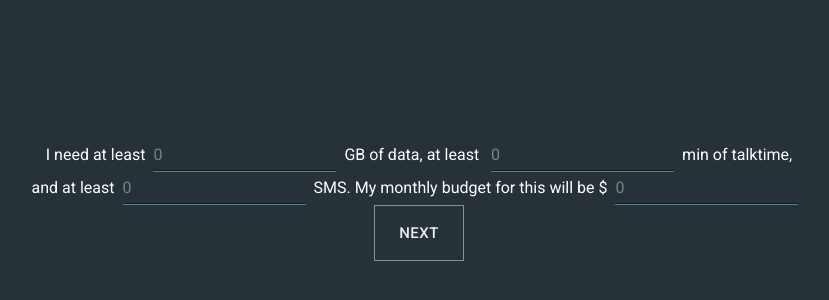
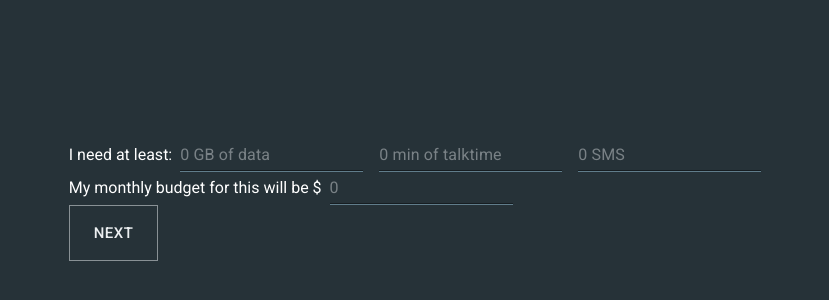
Before and after one commit to keanekwa/sg-mobile-plans, a React (Create React App) app: page /self in a window 1280 px wide. Shown: the part 192-492 px from the top of the page, without its empty margins (221-1050 px from the left). Built offline with nearby package versions, Linux system fonts and the light colour scheme.

Commit message:
Align left, used Container, SelectSelfOptions is the new homepage

```diff
--- a/src/components/SelectSelfOptions.js
+++ b/src/components/SelectSelfOptions.js
@@ -1,6 +1,8 @@
 import React, { useState } from 'react';
 import Button from '@material-ui/core/Button'
-import { Input } from '@material-ui/core';
+import Input from '@material-ui/core/Input';
+import Container from '@material-ui/core/Container';
+import Box from '@material-ui/core/Box';
 import ResultList from './ResultList'
 
 class SelectSelfOptions extends React.Component {
@@ -13,6 +15,7 @@ class SelectSelfOptions extends React.Component {
       price: 0,
       showResultList: false,
     }
+    //change this to redux so that I can use makeStyles
   }
 
   handleClick = () => {
@@ -22,17 +25,21 @@ class SelectSelfOptions extends React.Component {
 
   render () {
     return (
-      <div>
-        I need at least
-        <Input placeholder='0' onChange={(event) => this.setState({ ['minData']: event.target.value })}/>
-        GB of data, at least <Input placeholder='0' onChange={(event) => this.setState({ ['minTalktime']: event.target.value })}/>
-        min of talktime, <br/>
-        and at least
-        <Input placeholder='0' onChange={(event) => this.setState({ ['minSMS']: event.target.value })}/>
-        SMS. My monthly budget for this will be $<Input placeholder='0' onChange={(event) => this.setState({ ['price']: event.target.value })}/><br/>
-        {!this.state.showResultList && <Button onClick={() => this.handleClick()} variant='outlined' size='large' color='primary'>Next</Button>}
-        {this.state.showResultList && <ResultList optionsSelected={this.state}/>}
-      </div>
+      <Container maxWidth='md'>
+        <Box>
+          I need at least:
+          <Input placeholder='0 GB of data' onChange={(event) => this.setState({ ['minData']: event.target.value })}/>
+          <Input placeholder='0 min of talktime' onChange={(event) => this.setState({ ['minTalktime']: event.target.value })}/>
+          <Input placeholder='0 SMS' onChange={(event) => this.setState({ ['minSMS']: event.target.value })}/>
+        </Box>
+        <Box>
+          My monthly budget for this will be $<Input placeholder='0' onChange={(event) => this.setState({ ['price']: event.target.value })}/>
+        </Box>
+        <Box>
+          {!this.state.showResultList && <Button onClick={() => this.handleClick()} variant='outlined' size='large' color='primary'>Next</Button>}
+          {this.state.showResultList && <ResultList optionsSelected={this.state}/>}
+        </Box>
+      </Container>
     );
   }
 }
--- a/src/index.js
+++ b/src/index.js
@@ -49,12 +49,12 @@ function AppRouter() {
   return (
     <MuiThemeProvider theme={theme}>
       <Router>
-          <Route path="/" exact component={App} />
+          <Route path="/" exact component={SelectSelfOptions} />
           <Route path="/self/" exact component={SelectSelfOptions} />
           <Route path="/family/" exact component={SelectFamilyOptions} />
       </Router>
     </MuiThemeProvider>
-    // need to fix the routing and mode functions to ensure the app still works if /self or /family is directly accessed
+    // create SelectFamilyOptions later, now it is directly linked to SelectSelfOptions
   );
 }
 
--- a/src/index.scss
+++ b/src/index.scss
@@ -7,6 +7,5 @@ body {
   align-items: center;
   justify-content: center;
   color: white;
-  text-align: center;
   font-family: 'Roboto', 'Arial', sans-serif,
 }
```
Also changed, not shown: src/components/Result.js (line endings or trailing spaces).
